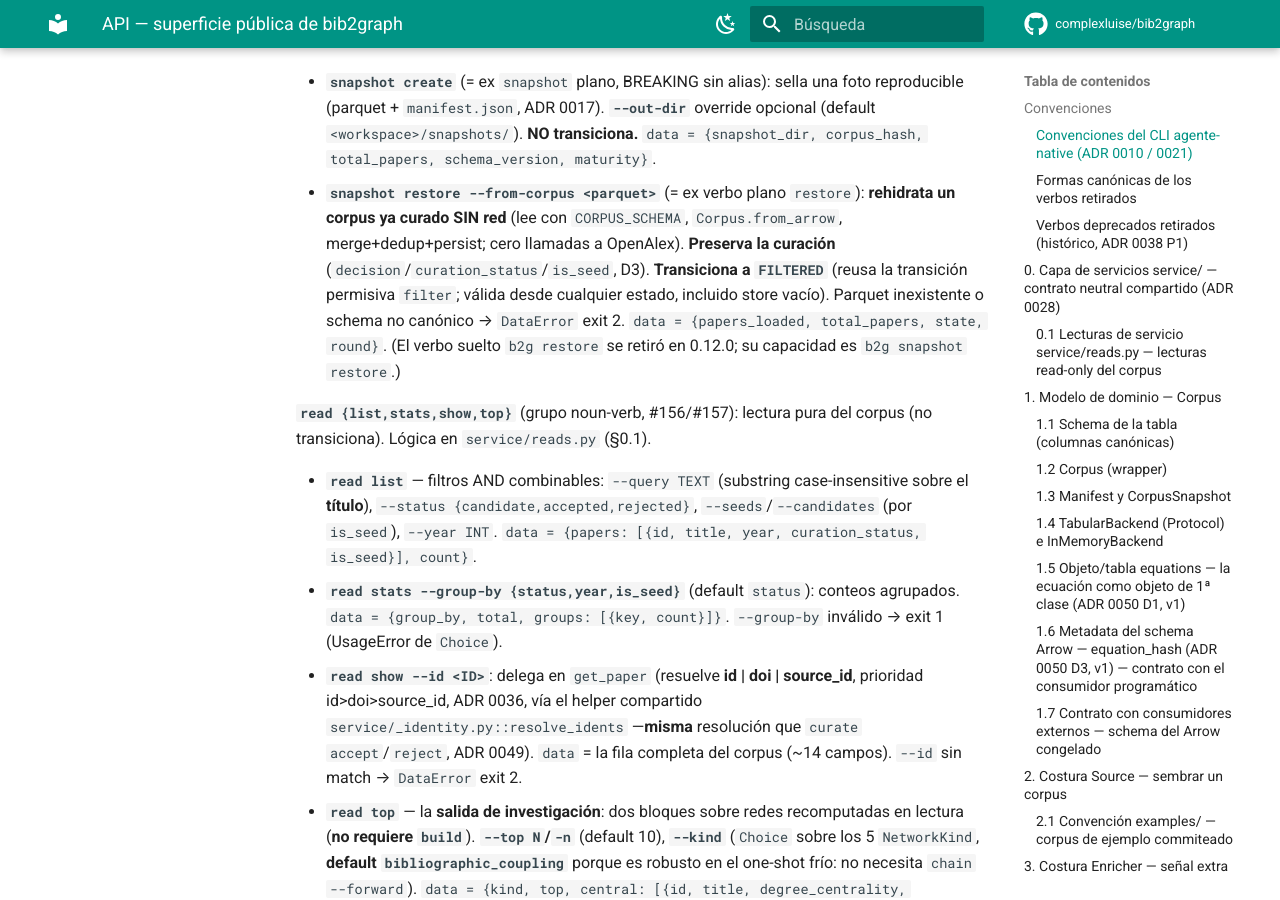
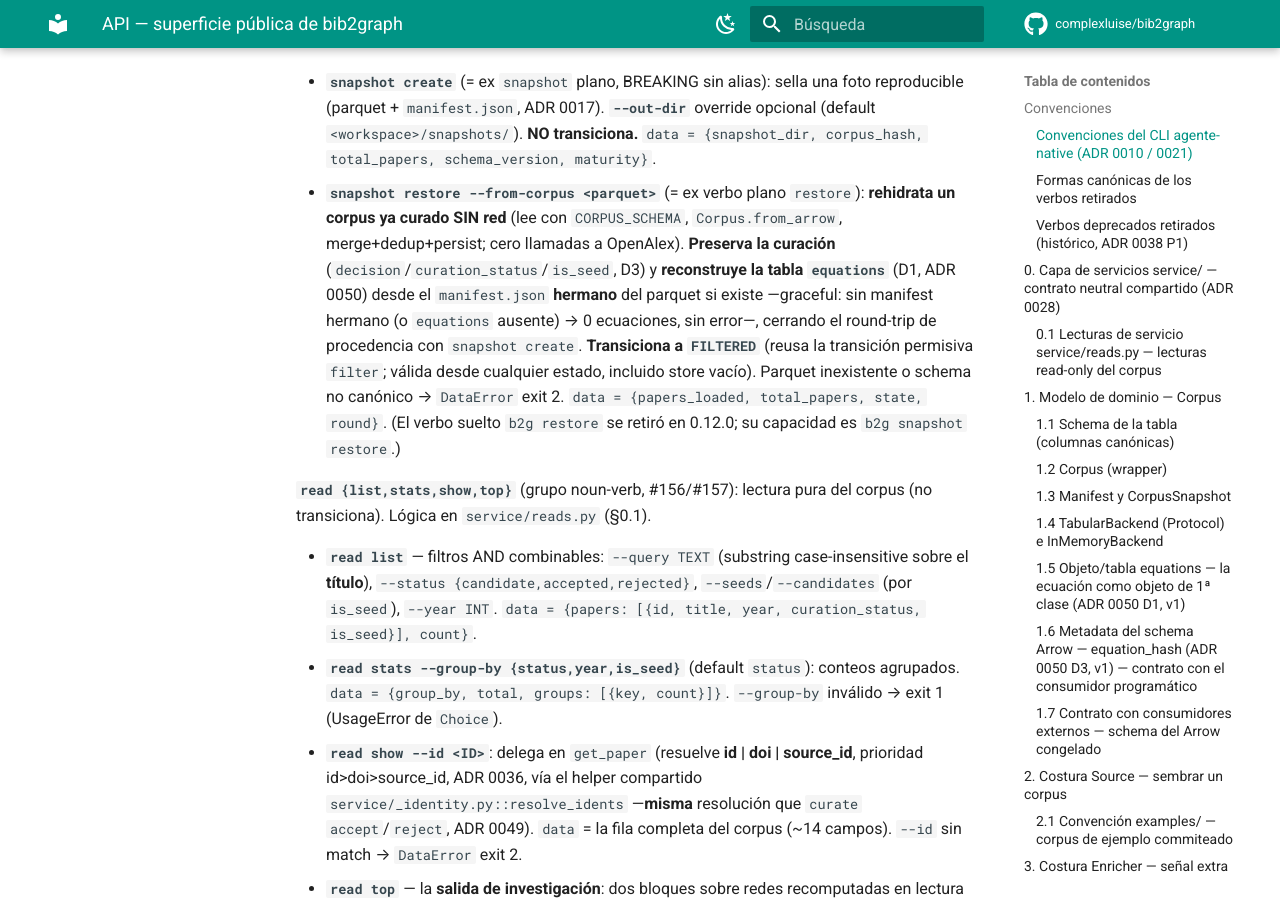
Before and after one commit to complexluise/bib2graph, an MkDocs documentation site: the page built from docs/API.md, in a window 1280 px wide and 900 px high, scrolled down 7716 px. Built offline with MkDocs 1.6.1 and Material for MkDocs 9.7.7, drawn with Linux system fonts in a browser that asks for light colours; comment, search, counter and statistics services are not loaded.

Commit message:
docs(api): snapshot restore reconstruye equations desde el manifest hermano (D1)
Documenta el comportamiento observable nuevo: restore rehidrata la tabla equations
desde el manifest.json hermano del parquet (graceful si no hay), cerrando el
round-trip de procedencia con snapshot create.

Co-Authored-By: Claude Opus 4.8 (1M context) <noreply@anthropic.com>

```diff
--- a/docs/API.md
+++ b/docs/API.md
@@ -294,8 +294,10 @@ transición la define el verbo.
   schema_version, maturity}`.
 - **`snapshot restore --from-corpus <parquet>`** (= ex verbo plano `restore`): **rehidrata un corpus ya
   curado SIN red** (lee con `CORPUS_SCHEMA`, `Corpus.from_arrow`, merge+dedup+persist; cero llamadas a
-  OpenAlex). **Preserva la curación** (`decision`/`curation_status`/`is_seed`, D3). **Transiciona a
-  `FILTERED`** (reusa la transición permisiva `filter`; válida desde cualquier estado, incluido store
+  OpenAlex). **Preserva la curación** (`decision`/`curation_status`/`is_seed`, D3) y **reconstruye la
+  tabla `equations`** (D1, ADR 0050) desde el `manifest.json` **hermano** del parquet si existe —graceful:
+  sin manifest hermano (o `equations` ausente) → 0 ecuaciones, sin error—, cerrando el round-trip de
+  procedencia con `snapshot create`. **Transiciona a `FILTERED`** (reusa la transición permisiva `filter`; válida desde cualquier estado, incluido store
   vacío). Parquet inexistente o schema no canónico → `DataError` exit 2. `data = {papers_loaded,
   total_papers, state, round}`. (El verbo suelto `b2g restore` se retiró en 0.12.0; su capacidad es
   `b2g snapshot restore`.)
```
